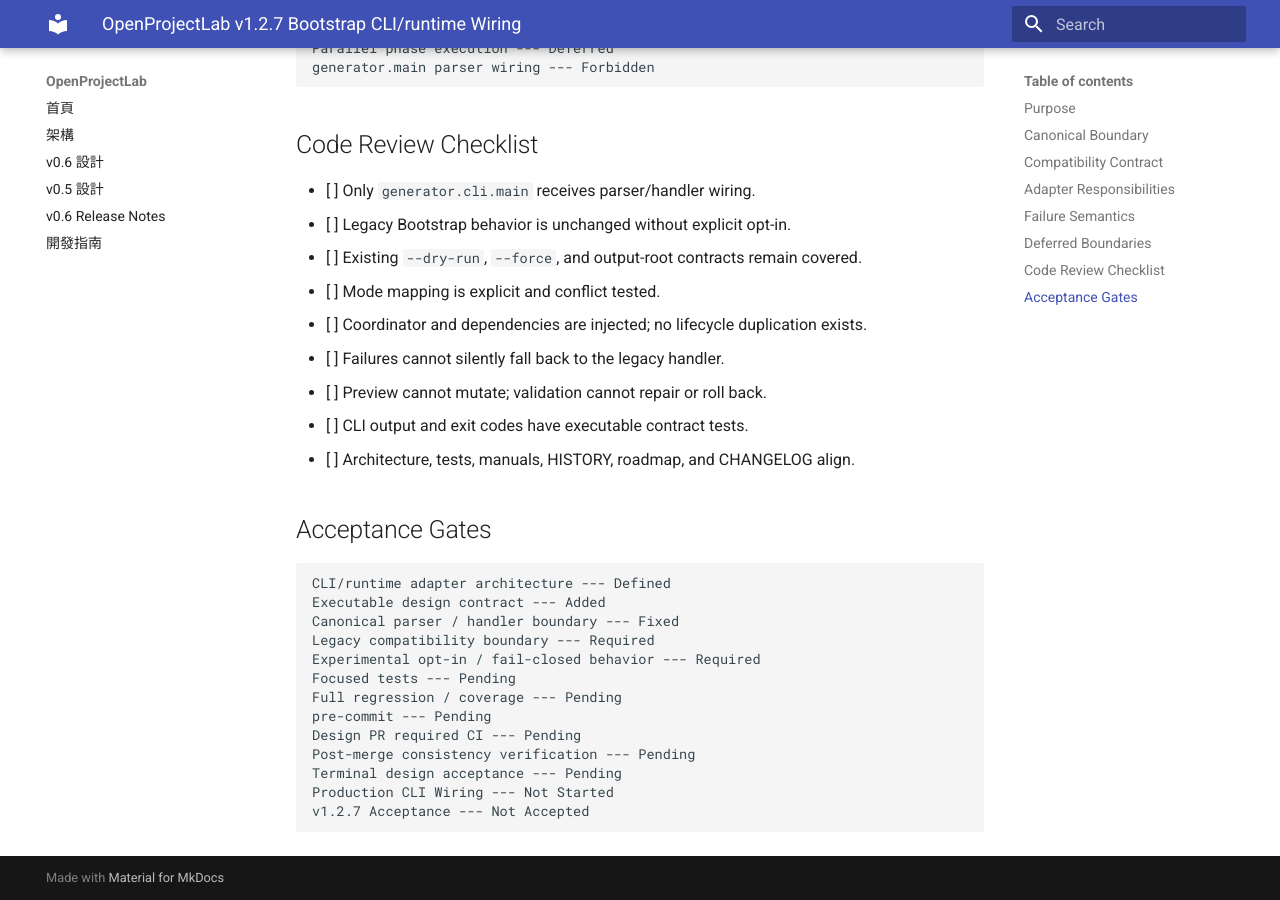
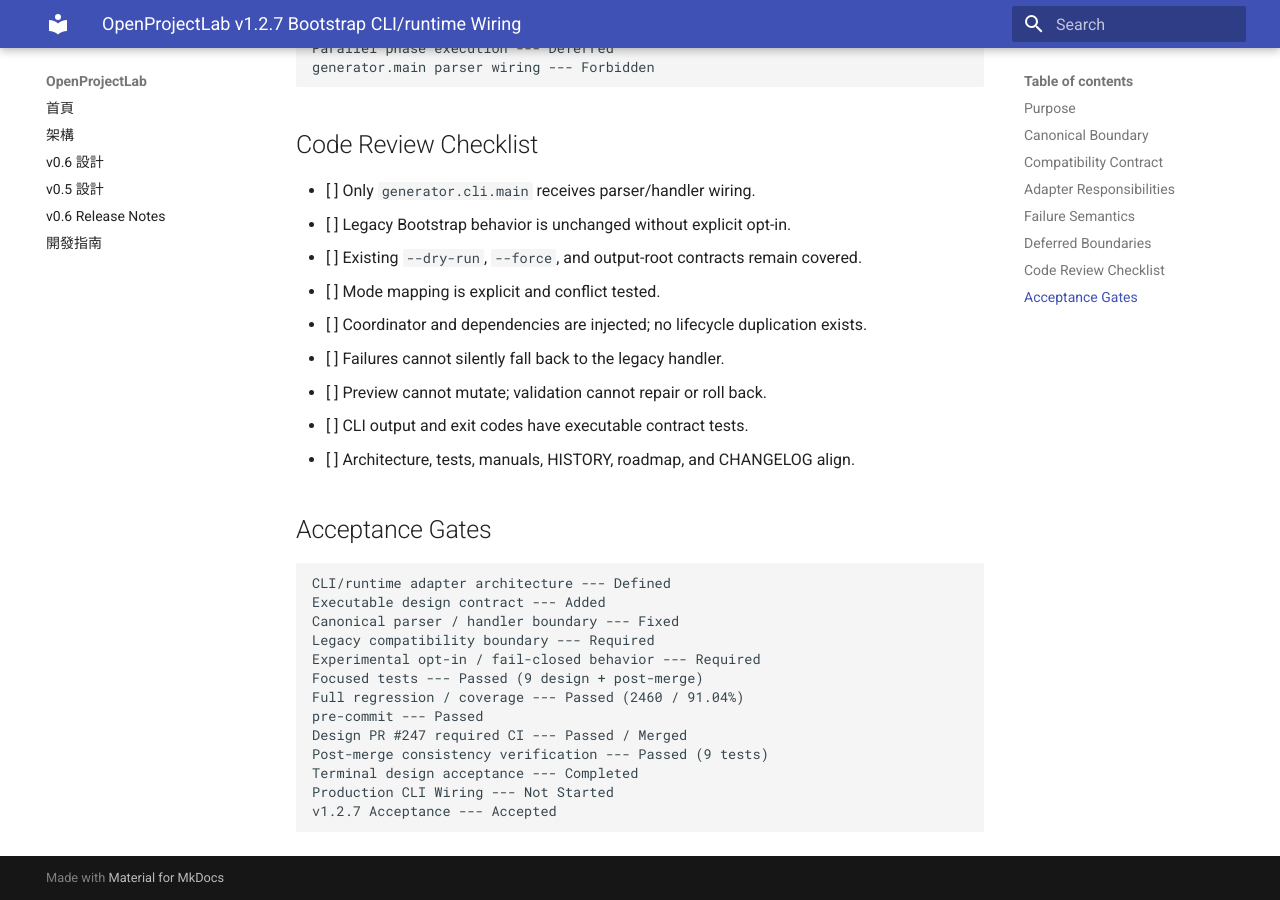
Before and after one commit to khwang1964/OpenProjectLab, an MkDocs documentation site: the page built from docs/releases/v1.2.7-bootstrap-cli-runtime-wiring.md, in a window 1280 px wide and 900 px high, scrolled down 1795 px. Built offline with MkDocs 1.6.1 and Material for MkDocs 9.7.7, drawn with Linux system fonts in a browser that asks for light colours; some of the changed text lies outside the part shown.

Commit message:
docs: accept v1.2.7 bootstrap CLI runtime wiring (#248)

````diff
--- a/docs/releases/v1.2.7-bootstrap-cli-runtime-wiring.md
+++ b/docs/releases/v1.2.7-bootstrap-cli-runtime-wiring.md
@@ -96,12 +96,12 @@
 Canonical parser / handler boundary --- Fixed
 Legacy compatibility boundary --- Required
 Experimental opt-in / fail-closed behavior --- Required
-Focused tests --- Pending
-Full regression / coverage --- Pending
-pre-commit --- Pending
-Design PR required CI --- Pending
-Post-merge consistency verification --- Pending
-Terminal design acceptance --- Pending
+Focused tests --- Passed (9 design + post-merge)
+Full regression / coverage --- Passed (2460 / 91.04%)
+pre-commit --- Passed
+Design PR #247 required CI --- Passed / Merged
+Post-merge consistency verification --- Passed (9 tests)
+Terminal design acceptance --- Completed
 Production CLI Wiring --- Not Started
-v1.2.7 Acceptance --- Not Accepted
+v1.2.7 Acceptance --- Accepted
 ```
````
Also changed, not shown: other parts of docs/releases/v1.2.7-bootstrap-cli-runtime-wiring.md (+1 -1 lines), CHANGELOG.md (+8 -0 lines), docs/HISTORY.md (+12 -0 lines), docs/architecture/bootstrap-cli-runtime-wiring.md (+1 -1 lines), docs/releases/v1.2.7-bootstrap-cli-runtime-wiring-acceptance.md (added, +35 -0 lines), docs/roadmap.md (+14 -0 lines), 1 other file.
